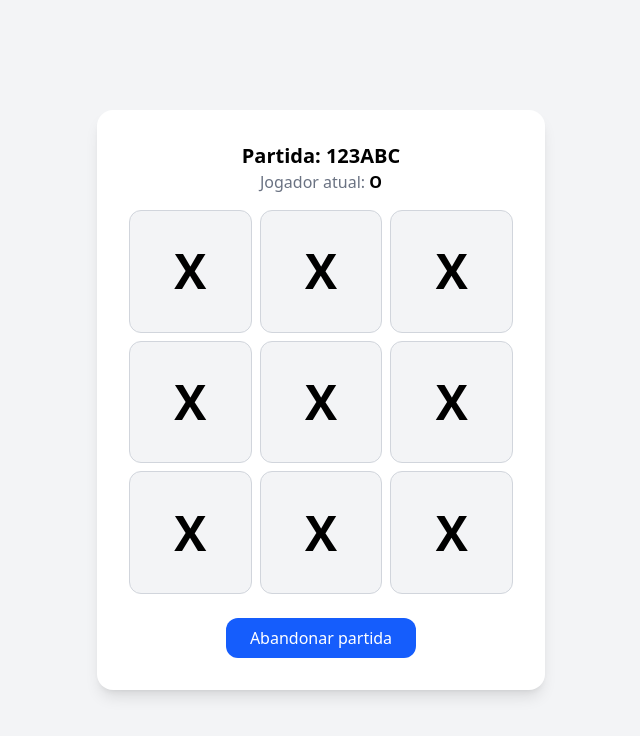
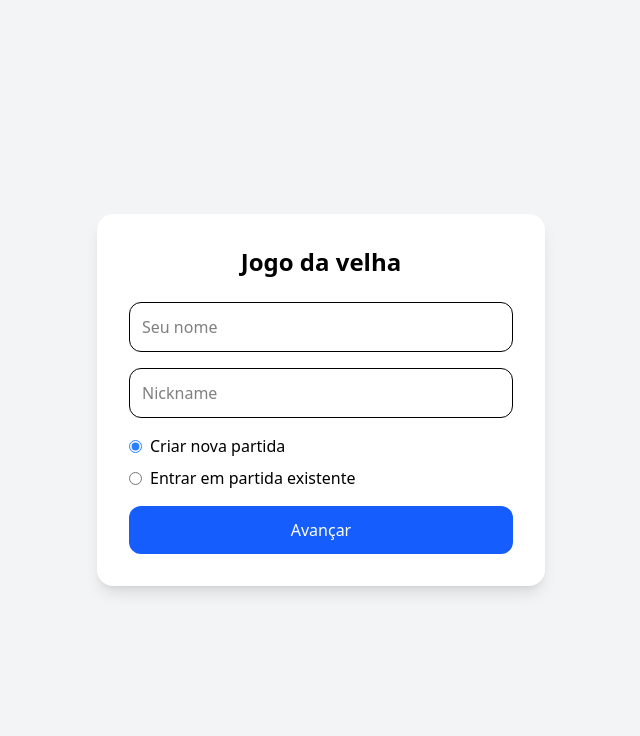
Before and after one commit to matheusdemedeiros/TicTacToe.Web, an Angular app in the folder src/client/TicTacToe.Web.Client/: page / in a window 1280 px wide. Shown: the top 736 px of the page, without its empty margins (319-959 px from the left). Built offline with nearby package versions, Linux system fonts and the light colour scheme.

Commit message:
feat: adiciona o roteamento no frontend

```diff
--- a/src/client/TicTacToe.Web.Client/src/app/app.component.html
+++ b/src/client/TicTacToe.Web.Client/src/app/app.component.html
@@ -1 +1 @@
-<app-tic-match></app-tic-match>
+<router-outlet></router-outlet>
--- a/src/client/TicTacToe.Web.Client/src/app/app.routes.ts
+++ b/src/client/TicTacToe.Web.Client/src/app/app.routes.ts
@@ -1,3 +1,14 @@
 import { Routes } from '@angular/router';
+import { HomeComponent } from './components/home/home.component';
+import { TicMatchComponent } from './components/match/tic-match/tic-match.component';
 
-export const routes: Routes = [];
+export const routes: Routes = [
+    {
+        path: '',
+        component: HomeComponent
+    },
+    {
+        path: 'ticmatch',
+        component: TicMatchComponent
+    }
+];
```
